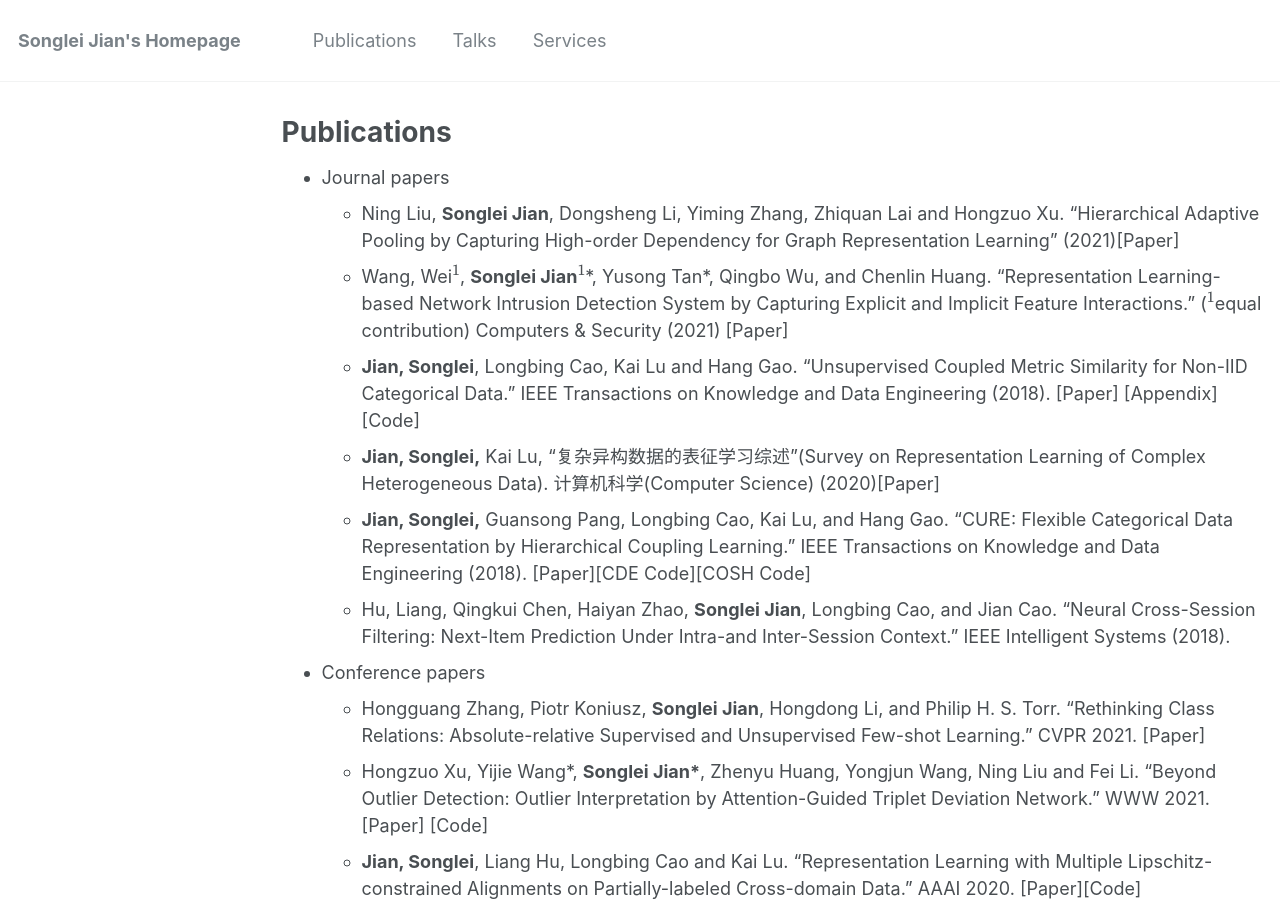
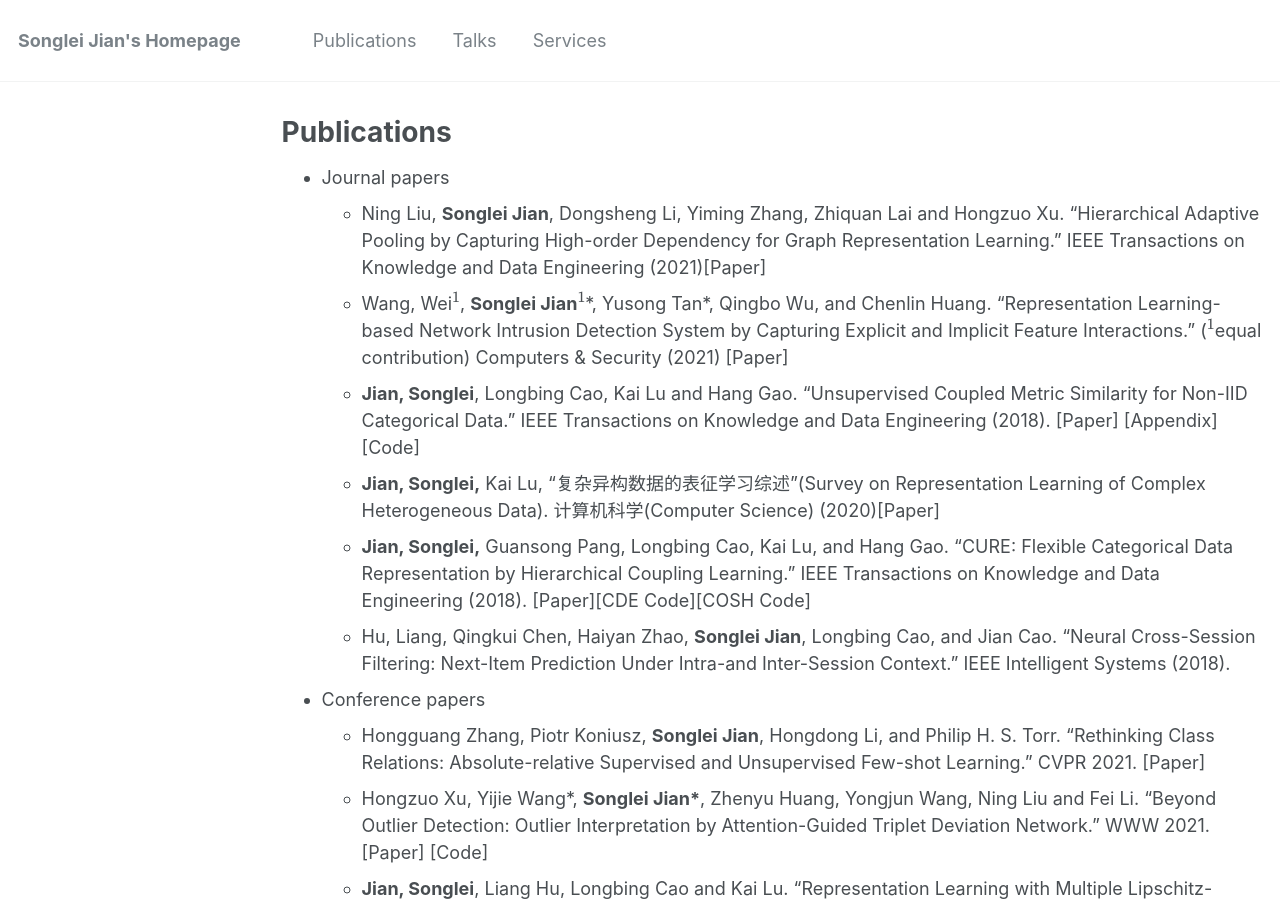
Before and after one commit to jiansonglei/jiansonglei.github.io, a Jekyll site: the page built from _pages/publications.md, in a window 1280 px wide and 900 px high. Built offline with Jekyll 4.4.1, drawn with Linux system fonts in a browser that asks for light colours; formulas are drawn with MathJax 3; a script that is not in the unit is left out.

Commit message:
Update publications.md

```diff
--- a/_pages/publications.md
+++ b/_pages/publications.md
@@ -14,7 +14,7 @@ Graph Representation Learning
 
 {% include base_path %}
 * Journal papers
-  * Ning Liu, **Songlei Jian**, Dongsheng Li, Yiming Zhang, Zhiquan Lai and Hongzuo Xu. "Hierarchical Adaptive Pooling by Capturing High-order Dependency for Graph Representation Learning" (2021)[[Paper]](http://jiansonglei.github.io/files/HAP2021.pdf)
+  * Ning Liu, **Songlei Jian**, Dongsheng Li, Yiming Zhang, Zhiquan Lai and Hongzuo Xu. "Hierarchical Adaptive Pooling by Capturing High-order Dependency for Graph Representation Learning." IEEE Transactions on Knowledge and Data Engineering  (2021)[[Paper]](http://jiansonglei.github.io/files/HAP2021.pdf)
   * Wang, Wei$^{1}$, **Songlei Jian**$^{1}$\*, Yusong Tan\*, Qingbo Wu, and Chenlin Huang. "Representation Learning-based Network Intrusion Detection System by Capturing Explicit and Implicit Feature Interactions." ($^{1}$equal contribution) Computers & Security (2021)  [[Paper]](http://jiansonglei.github.io/files/21comsec.pdf)
   * **Jian, Songlei**, Longbing Cao, Kai Lu and Hang Gao. "Unsupervised Coupled Metric Similarity for Non-IID Categorical Data." IEEE Transactions on Knowledge and Data Engineering (2018). [[Paper]](http://jiansonglei.github.io/files/18TKDE_CMS.pdf) [[Appendix]](http://jiansonglei.github.io/files/18CMS_APPENDIX.pdf)[[Code]](https://github.com/jiansonglei/CMS)
   * **Jian, Songlei,** Kai Lu, "复杂异构数据的表征学习综述"(Survey on Representation Learning of Complex Heterogeneous Data). 计算机科学(Computer Science) (2020)[[Paper]](http://jiansonglei.github.io/files/survey.pdf)
```
